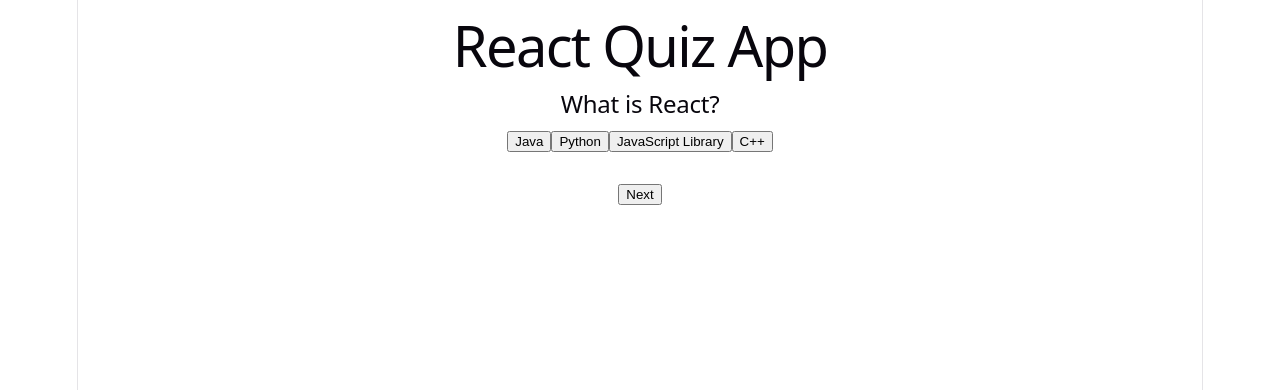
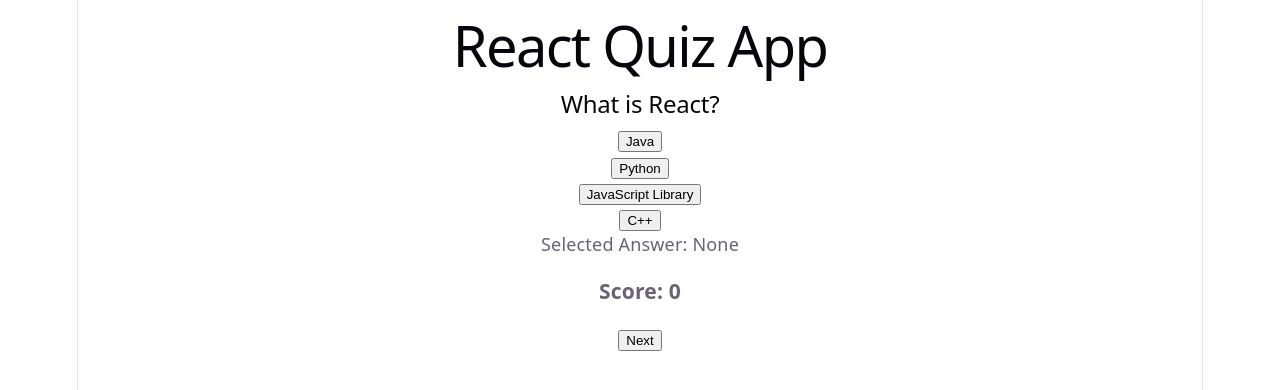
Before and after one commit to 6vaishnavijoshi/react-quiz-app, a React (Vite) app: page / in a window 1280 px wide. Shown: the top 390 px of the page. Built offline with nearby package versions, Linux system fonts and the light colour scheme.

Commit message:
Added score calculation and answer checking

```diff
--- a/src/App.jsx
+++ b/src/App.jsx
@@ -1,8 +1,9 @@
 import { useState } from "react";
 
 function App() {
-  const [currentQuestion, setCurrentQuestion] =
-    useState(0);
+  const [currentQuestion, setCurrentQuestion] = useState(0);
+  const [score, setScore] = useState(0);
+  const [selectedAnswer, setSelectedAnswer] = useState("");
 
   const questions = [
     {
@@ -11,9 +12,9 @@
         "Java",
         "Python",
         "JavaScript Library",
-        "C++"
+        "C++",
       ],
-      answer: "JavaScript Library"
+      answer: "JavaScript Library",
     },
 
     {
@@ -22,11 +23,39 @@
         "Google",
         "Facebook",
         "Microsoft",
-        "Amazon"
+        "Amazon",
       ],
-      answer: "Facebook"
+      answer: "Facebook",
+    },
+
+    {
+      question: "Which hook is used for state?",
+      options: [
+        "useEffect",
+        "useState",
+        "useRef",
+        "useMemo",
+      ],
+      answer: "useState",
+    },
+  ];
+
+  const checkAnswer = (option) => {
+    if (selectedAnswer) return;
+
+    setSelectedAnswer(option);
+
+    if (option === questions[currentQuestion].answer) {
+      setScore(score + 1);
     }
-  ];
+  };
+
+  const nextQuestion = () => {
+    if (currentQuestion < questions.length - 1) {
+      setCurrentQuestion(currentQuestion + 1);
+      setSelectedAnswer("");
+    }
+  };
 
   return (
     <div>
@@ -38,27 +67,26 @@
 
       {questions[currentQuestion].options.map(
         (option) => (
-          <button key={option}>
-            {option}
-          </button>
+          <div key={option}>
+            <button
+              onClick={() =>
+                checkAnswer(option)
+              }
+            >
+              {option}
+            </button>
+          </div>
         )
       )}
 
-      <br />
-      <br />
+      <p>
+        Selected Answer:
+        {selectedAnswer || " None"}
+      </p>
 
-      <button
-        onClick={() => {
-          if (
-            currentQuestion <
-            questions.length - 1
-          ) {
-            setCurrentQuestion(
-              currentQuestion + 1
-            );
-          }
-        }}
-      >
+      <h3>Score: {score}</h3>
+
+      <button onClick={nextQuestion}>
         Next
       </button>
     </div>
```
